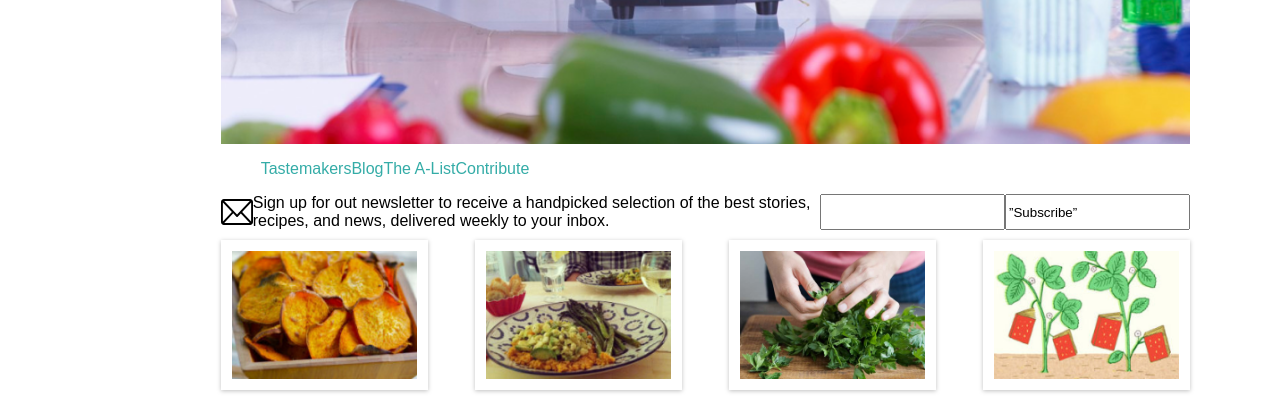
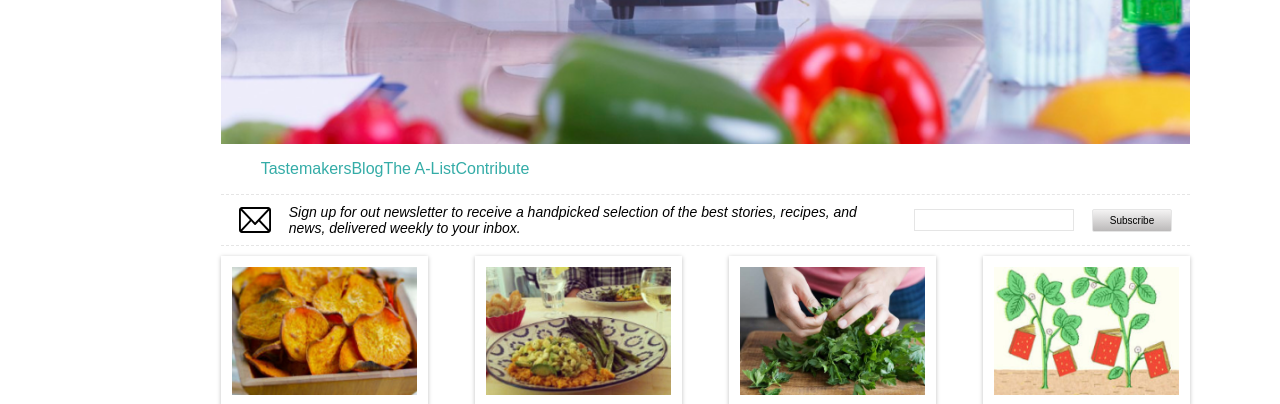
Before and after one commit to grajoz/grachev_tasks, a plain HTML site: page index.html in a window 1280 px wide. Shown: the part 337-741 px from the top of the page. Drawn offline with Linux system fonts and the light colour scheme.

Commit message:
fix: form

```diff
--- a/css/style.css
+++ b/css/style.css
@@ -1,3 +1,7 @@
+* {
+    box-sizing: border-box;
+}
+
 body {
     margin: auto;
     font-family: Arial, Helvetica, sans-serif ;
@@ -16,10 +20,13 @@ h2, p {
    color: #E5E5E5;
 }
 
+.italic {
+    font-style: italic;
+}
+
 .flex-row {
     display: flex;
     flex-direction: row;
-    flex-wrap: wrap;
 }
 
 .flex-column {
@@ -80,11 +87,51 @@ h2, p {
 .menu_item {
     display: flex;
     flex-direction: column;
+
+}
+
+/*---form---*/
+
+.form {
+    align-items: center;
+    justify-content: space-around;
+    border-top: 1px dashed #E5E5E5;
+    border-bottom: 1px dashed #E5E5E5;
+    padding: 9px;
+}
+
+.form >*{
+    margin-left: 9px;
+    margin-right: 9px;
+}
+
+.form__text{
+    font-size: 14px;
+    line-height: 16px;
+    color: #000000;
+}
+
+.form__input-text {
+    width: 160px;
+    height: 22px;
+    border: 1px solid #E5E5E5;
+}
+
+.form__button {
+    width: 80px;
+    height: 23px;
+    background: linear-gradient(180deg, #F4F3F3 0%, #BBB9B9 100%);
+    border: 1px solid #E5E5E5;
+    border-radius: 2px;
+    text-align: center;
+    font-size: 10px;
+    line-height: 10px;
 }
 
 /*---card---*/
 
 .card-box {
+    flex-wrap: wrap;
     padding-bottom: 7px;
     justify-content: space-between;
 }
--- a/index.html
+++ b/index.html
@@ -70,12 +70,12 @@
                         </ul>
                     </nav>
 
-                    <form class="form">
+                    <form class="form flex-row">
                         <img src="icon/mail-icon.svg" alt="mail">
-                        <p>Sign up for out newsletter to receive a handpicked selection of the best
+                        <p class="form__text italic">Sign up for out newsletter to receive a handpicked selection of the best
                             stories, recipes, and news, delivered weekly to your inbox.</p>
-                        <input type=”text” name=”e_mail”>
-                        <input type=”submit” value=”Subscribe”>
+                        <input class="form__input-text" type=”text” name=”e_mail”>
+                        <input class="form__button" type=”submit” value=Subscribe>
                     </form>
 
                     <div class="card-box flex-row">
```
